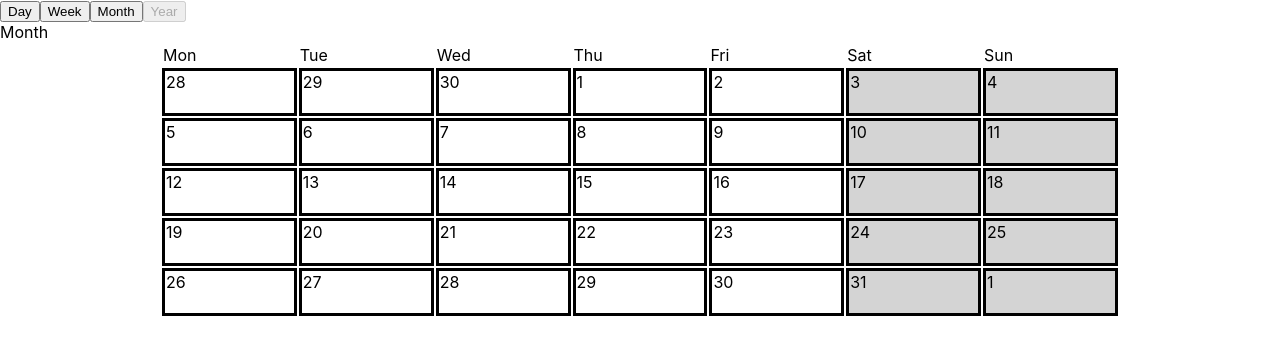
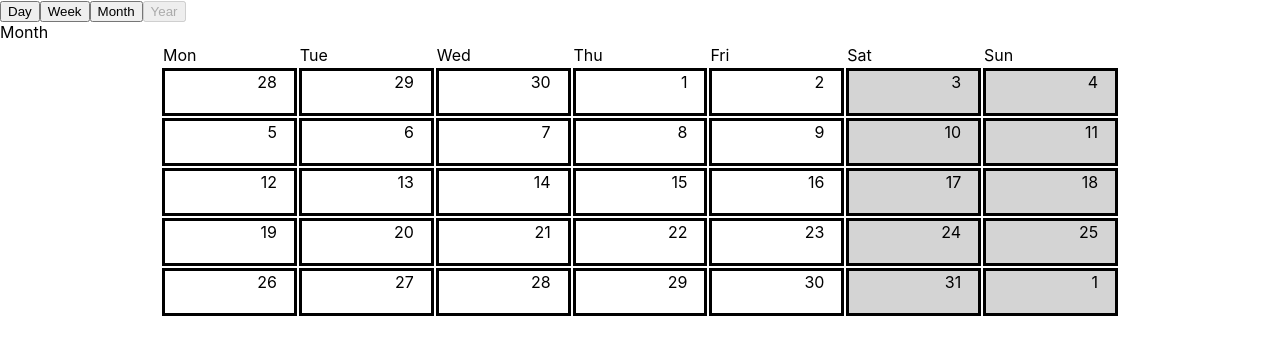
Before and after one commit to hwbrent/calendar, a React (Create React App) app: page / in a window 1280 px wide. Both pictures are taken after a click on the button "Month". Shown: the top 354 px of the page. Built offline with nearby package versions, Linux system fonts and the light colour scheme.

Commit message:
Align month day number in top right

```diff
--- a/src/Calendar/Month/Month.jsx
+++ b/src/Calendar/Month/Month.jsx
@@ -108,7 +108,7 @@ function MonthDay(props) {
 
     return (
         <td className="month day" data-key={props.dayKey} onClick={handleClick}>
-            <div className="date-number">{props.date.getDate()}</div>
+            <div className="month day number">{props.date.getDate()}</div>
             <br/>
             <div className='actvity-count'>{null}</div>
         </td>
--- a/src/index.css
+++ b/src/index.css
@@ -11,6 +11,8 @@ code {
   font-family: source-code-pro, Menlo, Monaco, Consolas, 'Courier New', monospace;
 }
 
+/* ************************************************** */
+
 /* this is a table */
 .month {
   width: 75%;
@@ -19,7 +21,6 @@ code {
   margin-left: auto;
   margin-right: auto;
 }
-
 .month.week{
   border-color: black;
   /* display: flex; */
@@ -29,10 +30,13 @@ code {
   border: 3px solid black;
   cursor: pointer;
 }
-
 /* Saturday and Sunday columns in Month view */
 .month.day:nth-last-child(1), .month.day:nth-last-child(2) {
   background-color: #D4D4D4;
+}
+.month.day.number {
+  text-align: right;
+  border: none !important; /* overrides the border from .month.day */
 }
 
 .day-popup {
```
